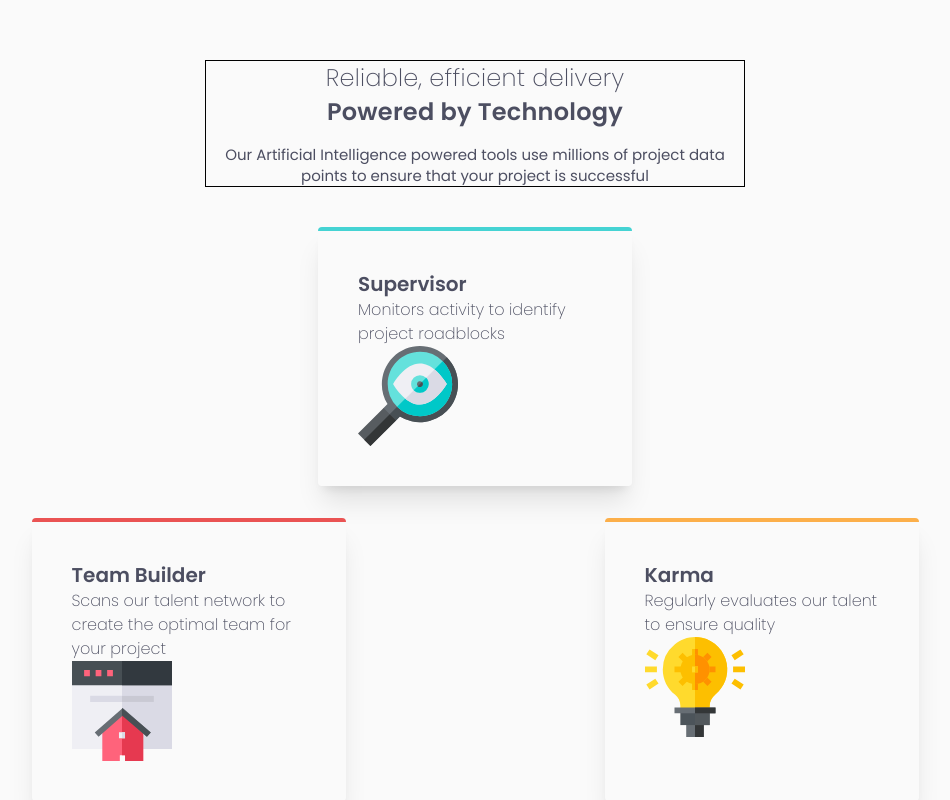
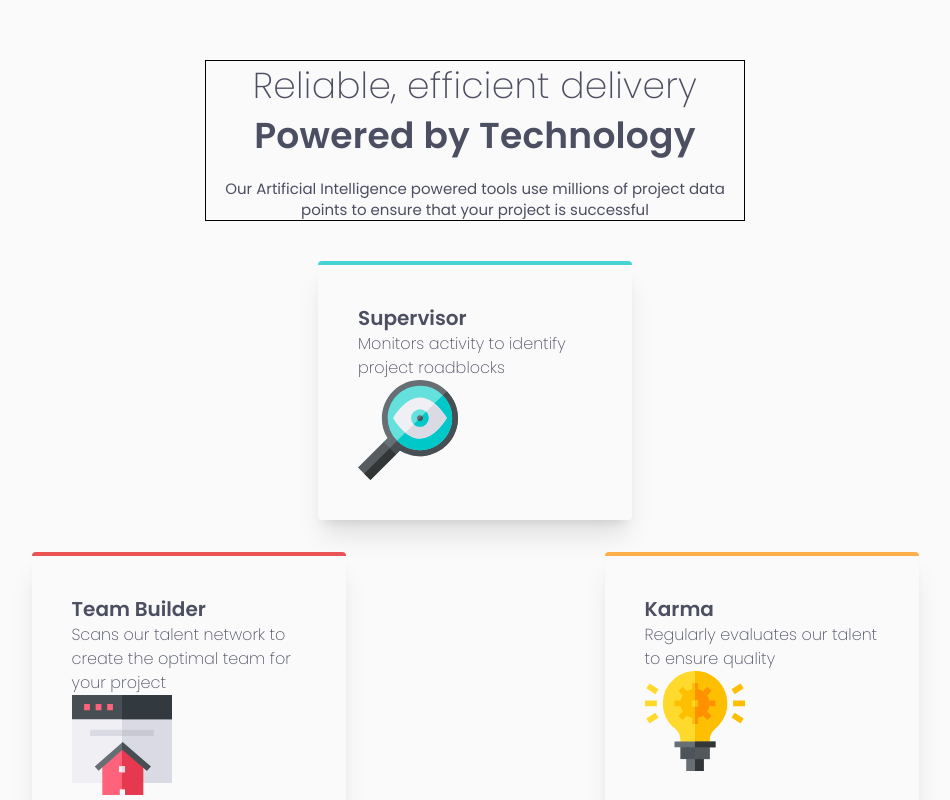
Before and after one commit to BlonoBuccellati/fm-four-card-feature-section, a Next.js app: page / in a window 1280 px wide. Shown: the top 800 px of the page, without its empty margins (165-1115 px from the left). Built offline with nearby package versions, Linux system fonts and the light colour scheme.

Commit message:
style(ヒーローセクション):レスポンシブ
ヒーローセクションのh1をレスポンシブに修正

```diff
--- a/src/app/globals.css
+++ b/src/app/globals.css
@@ -26,7 +26,7 @@
 }
 
 @utility text-preset-1 {
-  font-size: 24px;
+  font-size: clamp(24px, 5vw, 36px);
   line-height: 140%;
   letter-spacing: 0.25px;
 }
```
